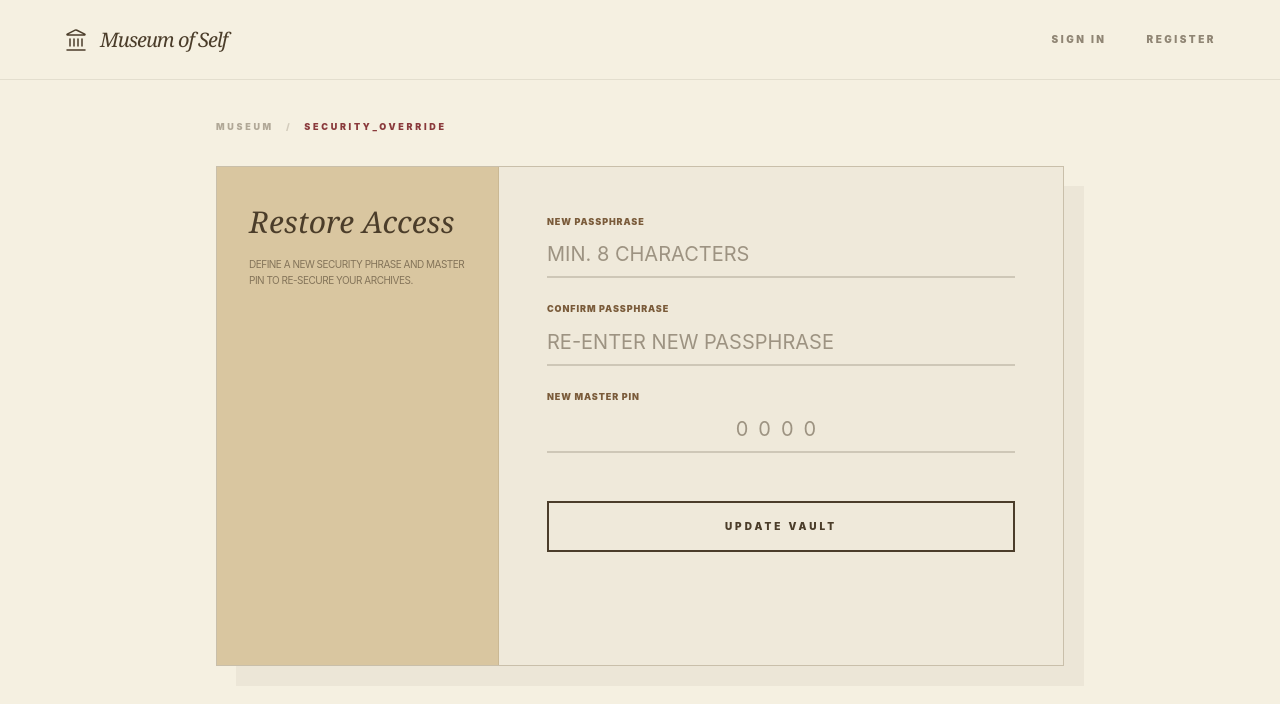
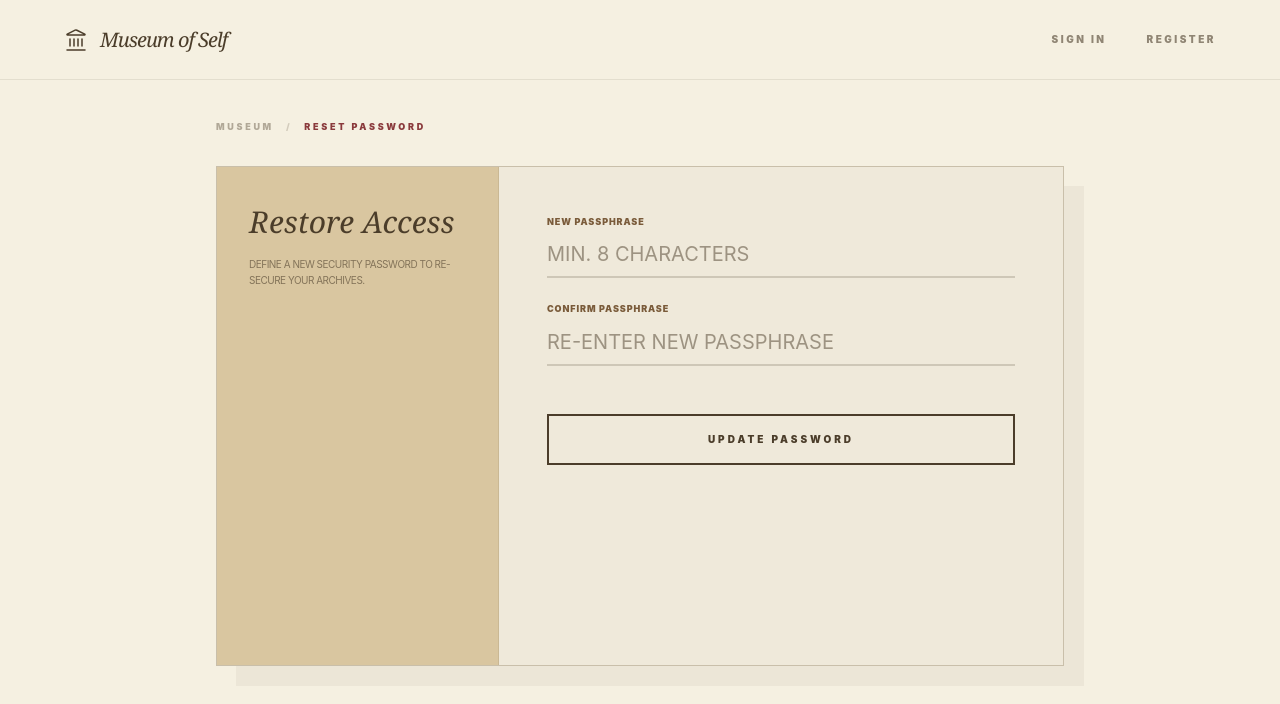
Before and after one commit to fatemamoh/Museum-of-self-Frontend, a React (Vite) app: page /reset-password/1 in a window 1280 px wide. Shown: the top 704 px of the page. Built offline with nearby package versions, Linux system fonts and the light colour scheme; no server answers.

Commit message:
updating reset password

```diff
--- a/src/components/Auth/ResetPassword.jsx
+++ b/src/components/Auth/ResetPassword.jsx
@@ -9,7 +9,6 @@ const ResetPassword = () => {
   const [formData, setFormData] = useState({
     password: '',
     confirmPassword: '',
-    masterPin: ''
   });
 
   const handleChange = (e) => {
@@ -36,7 +35,7 @@ const ResetPassword = () => {
       <nav className="breadcrumb-nav">
         <Link to="/">MUSEUM</Link>
         <span className="breadcrumb-separator">/</span>
-        <span className="text-crimson uppercase">Security_Override</span>
+        <span className="text-crimson uppercase">Reset Password</span>
       </nav>
 
       <div className="museum-ledger flex flex-col md:flex-row min-h-125 animate-hero">
@@ -47,7 +46,7 @@ const ResetPassword = () => {
               Restore Access
             </h2>
             <p className="text-[10px] mt-4 opacity-60 leading-relaxed uppercase tracking-tighter">
-              Define a new security phrase and master pin to re-secure your archives.
+              Define a new security password to re-secure your archives.
             </p>
           </div>
           {message.text && (
@@ -69,14 +68,11 @@ const ResetPassword = () => {
               <input type="password" id="confirmPassword" name="confirmPassword" value={formData.confirmPassword} onChange={handleChange} placeholder="RE-ENTER NEW PASSPHRASE" className="museum-input text-xl py-2" required />
             </div>
 
-            <div className="form-control">
-              <label htmlFor="masterPin" className="text-[9px] font-black uppercase tracking-widest text-museum-brown mb-1 block">New Master PIN</label>
-              <input type="password" id="masterPin" name="masterPin" value={formData.masterPin} onChange={handleChange} placeholder="0000" className="museum-input text-xl py-2 tracking-[0.5em] text-center" required />
-            </div>
+
           </div>
 
           <div className="flex flex-col gap-4 pt-6">
-            <button type="submit" className="btn-stamp px-8 py-3 text-[10px]">Update Vault</button>
+            <button type="submit" className="btn-stamp px-8 py-3 text-[10px]">Update Password</button>
           </div>
         </form>
       </div>
```
